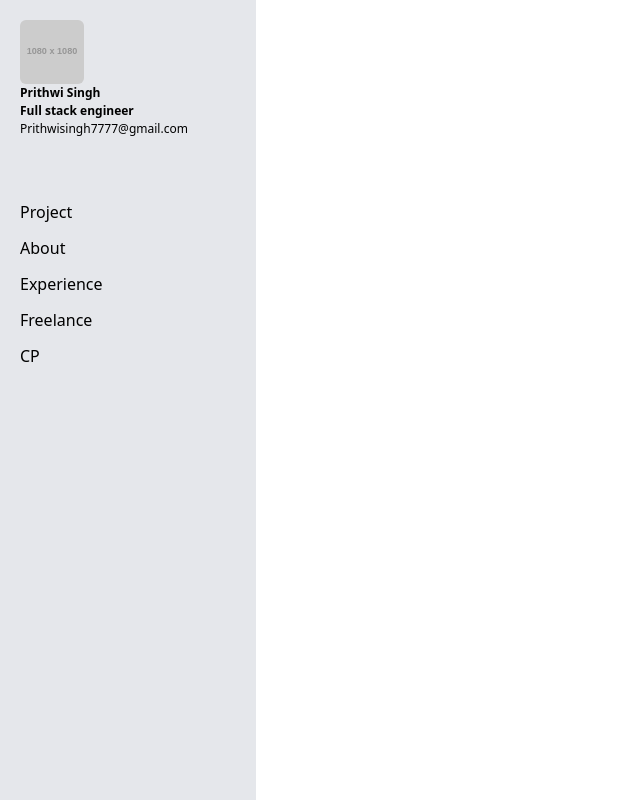
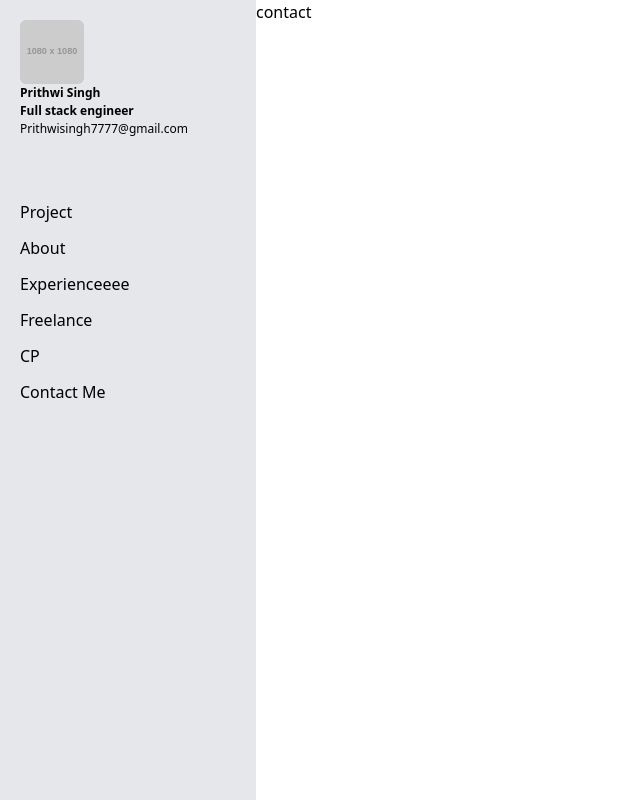
Before and after one commit to theprithwisingh/portfolio, a React (Vite) app: page /contact in a window 1280 px wide. Shown: the whole page, without its empty margins (0-640 px from the left). Built offline with nearby package versions, Linux system fonts and the light colour scheme.

Commit message:
portfolio

```diff
--- a/src/components/Navbar.jsx
+++ b/src/components/Navbar.jsx
@@ -13,7 +13,7 @@ const Navbar = () => {
       </li>
 
       <li className='py-1.5'>
-        <Link to="/productivity" className="block text-base font-normal hover:text-blue-500 max-lg:text-sm lg:[text-base]">Experience</Link>
+        <Link to="/productivity" className="block text-base font-normal hover:text-blue-500 max-lg:text-sm lg:[text-base]">Experienceeee</Link>
       </li>
       <li className='py-1.5'>
         <Link to="/freelance" className="block text-base font-normal hover:text-blue-500 max-lg:text-sm lg:[text-base]">Freelance</Link>
@@ -21,9 +21,9 @@ const Navbar = () => {
       <li className='py-1.5'>
         <Link to="/competitiveProgramming" className="block text-base font-normal hover:text-blue-500 max-lg:text-sm lg:[text-base]">CP</Link>
       </li>
-      {/* <li className='py-1.5'>
+      <li className='py-1.5'>
         <Link to="/contact" className="block text-base font-normal hover:text-blue-500 max-lg:text-sm lg:[text-base]">Contact Me</Link>
-      </li> */}
+      </li>
     </ul>
   </nav>
   )
--- a/src/components/ProfileIcon.jsx
+++ b/src/components/ProfileIcon.jsx
@@ -17,7 +17,7 @@ import React from 'react';
 
 const ProfileIcon = () => {
   return (
-    <div className="flex flex-col justify-start align-middle mt-5 ml-5 max-lg:ml-3">
+    <div className="flex flex-col justify-start align-middle mt-5 ml-5 max-lg:ml-2">
       <img className="h-16 w-16 rounded-md border-red-500" src="https://dummyimage.com/1080x1080/ff0000/fff&text=Hello" alt="Profile" />
       <h3 className="text-[12px] font-bold max-lg:text-[10px] lg:text-[12px]">Prithwi Singh</h3>
       <h3 className="text-[12px] font-bold max-lg:text-[10px] lg:text-[12px]">Full stack engineer</h3>
--- a/src/pages/RightSide.jsx
+++ b/src/pages/RightSide.jsx
@@ -5,7 +5,7 @@ import Project from './Project';
 import Freelance from './Freelance';
 import Productivity from './Productivity';
 import CompetitiveProgramming from './CompetitiveProgramming'
-// import Contact from './contact';
+import Contact from './contact';
 const RightSide = () => {
   return (
     <>
@@ -15,7 +15,7 @@ const RightSide = () => {
         <Route path="/freelance" element={<Freelance />} />
         <Route path="/productivity" element={<Productivity />} />
         <Route path="/CompetitiveProgramming" element={<CompetitiveProgramming />}/>
-        {/* <Route path="/contact" element={<Contact />} /> */}
+        <Route path="/contact" element={<Contact />} />
       </Routes>
     </>
   )
```
Also changed, not shown: src/App.jsx (+0 -10 lines).
